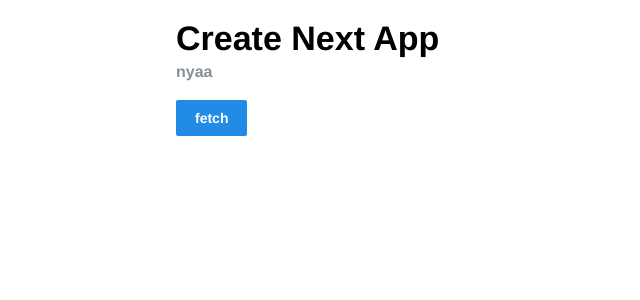
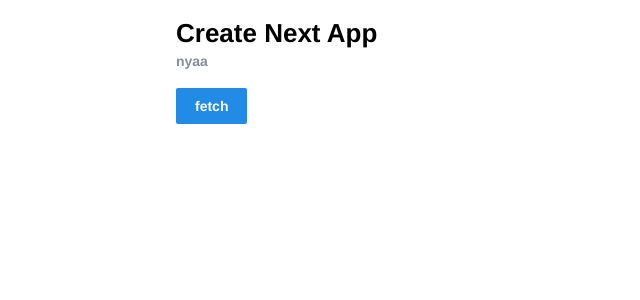
Before and after one commit to thr3a/nextjs-template, a Next.js app: page / in a window 1280 px wide. Shown: the top 300 px of the page, without its empty margins (0-640 px from the left). Built offline with nearby package versions, Linux system fonts and the light colour scheme.

Commit message:
update: CI消す

```diff
--- a/src/app/layout.tsx
+++ b/src/app/layout.tsx
@@ -21,8 +21,8 @@
         <MantineProvider theme={theme}>
           <Providers>
             <Container>
-              <Title mt={'md'}>Create Next App</Title>
-              <Title order={5} mb={'md'} c={'dimmed'}>
+              <Title mt={'md'} order={2}>Create Next App</Title>
+              <Title order={6} mb={'md'} c={'dimmed'}>
                 nyaa
               </Title>
               {children}
```
